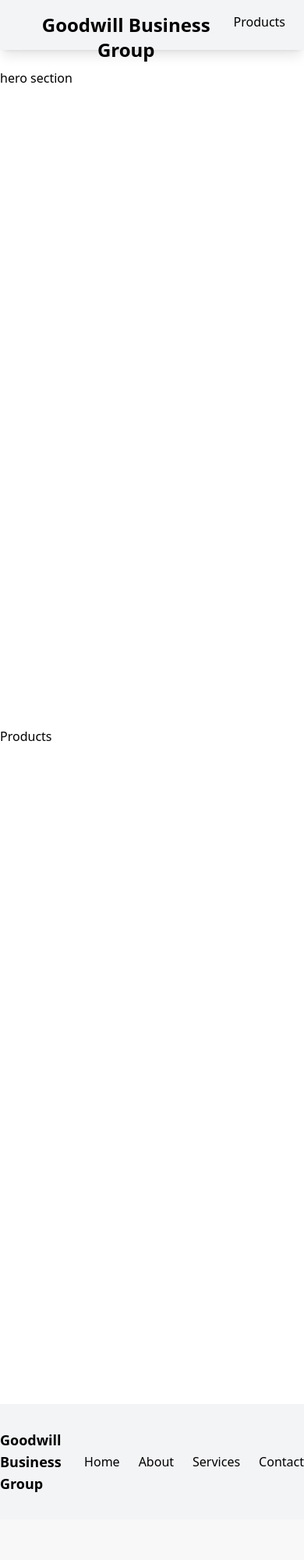
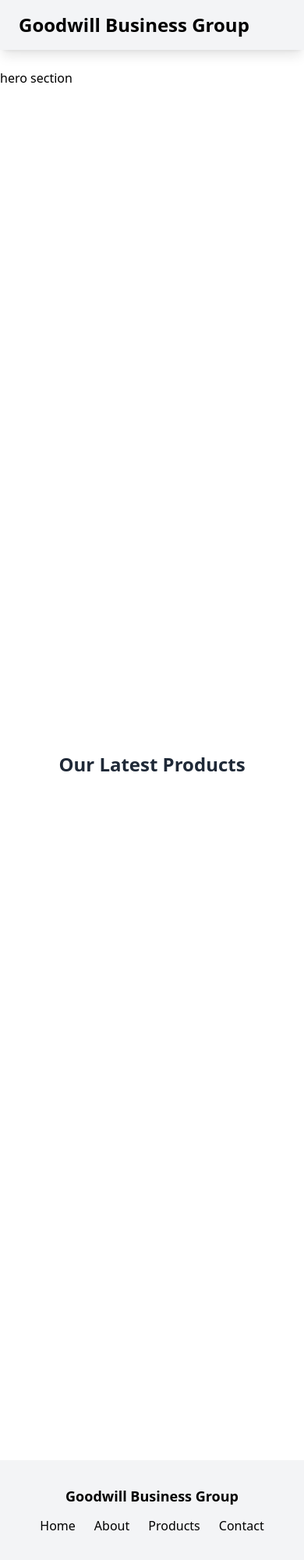
Before and after one commit to fendishatech/goodwil, a Node project: template src/views/home/index.ejs in a window 390 px wide. Shown: the whole page at 78% size. Before the commit the page ends 1913 px from the top, so only its background shows below. Run offline with Node 20 templates, Linux system fonts and the light colour scheme; the template is opened without the code that fills it, so the values that code supplies are empty; some libraries are stand-ins or nearby versions.

Commit message:
products section, header, footer

```diff
--- a/src/views/home/partials/products_section.ejs
+++ b/src/views/home/partials/products_section.ejs
@@ -1,3 +1,40 @@
-<section class="h-screen">
-  <h1>Products</h1>
+<section id="products" class="min-h-screen">
+  <h1 class="text-center text-gray-800 text-2xl font-semibold my-8">
+    Our Latest Products
+  </h1>
+  <div class="container mx-auto">
+    <div class="px-6 grid grid-cols-1 md:grid-cols-2 lg:grid-cols-3 gap-6">
+      <% for (let i = 0; i < products.length; i++) { %>
+      <div class="bg-white overflow-hidden shadow-md rounded-lg">
+        <img
+          src="<%= products[i].image %>"
+          alt="Product"
+          class="w-full h-48 object-cover"
+        />
+        <div class="p-4">
+          <h2 class="text-lgfont-bold mb-2">
+            <%#= products[i].name %>
+            <p class="text-gray-600 flex gap-3">
+              <svg
+                class="w-[20px] h-[20px]"
+                xmlns="http://www.w3.org/2000/svg"
+                viewBox="0 0 24 24"
+                fill="none"
+                stroke="currentColor"
+                stroke-width="2"
+                stroke-linecap="round"
+                stroke-linejoin="round"
+              >
+                <path
+                  d="M12 2c-4.97 0-9 4.03-9 9c0 6.75 9 13 9 13s9-6.25 9-13c0-4.97-4.03-9-9-9zm0 12.5c-1.38 0-2.5-1.12-2.5-2.5s1.12-2.5 2.5-2.5s2.5 1.12 2.5 2.5s-1.12 2.5-2.5 2.5z"
+                />
+              </svg>
+              <%= products[i].location %>
+            </p>
+          </h2>
+        </div>
+      </div>
+      <% } %>
+    </div>
+  </div>
 </section>
--- a/src/views/layouts/partials/footer.ejs
+++ b/src/views/layouts/partials/footer.ejs
@@ -1,10 +1,12 @@
-<footer class="bg-gray-100 text-black py-8">
-  <div class="container mx-auto flex justify-between items-center">
+<footer class="bg-gray-100 mt-10 text-black py-8">
+  <div
+    class="container mx-auto px-6 flex flex-col sm:flex-row justify-between items-center"
+  >
     <div class="text-lg font-bold">Goodwill Business Group</div>
-    <ul class="flex space-x-6">
+    <ul class="flex mt-3 sm:mt-0 space-x-6">
       <li><a href="#hero" class="hover:text-gray-400">Home</a></li>
       <li><a href="#about_us" class="hover:text-gray-400">About</a></li>
-      <li><a href="#services" class="hover:text-gray-400">Services</a></li>
+      <li><a href="#products" class="hover:text-gray-400">Products</a></li>
       <li><a href="#contact" class="hover:text-gray-400">Contact</a></li>
     </ul>
   </div>
--- a/src/views/layouts/partials/header.ejs
+++ b/src/views/layouts/partials/header.ejs
@@ -5,11 +5,12 @@
   <h1 class="text-2xl font-semibold text-center">Goodwill Business Group</h1>
   <!-- ========== End Logo ========== -->
   <!-- ========== Start Links ========== -->
-  <nav class="">
-    <ul>
-      <li>
-        <a href="/">Products</a>
-      </li>
+  <nav>
+    <ul class="hidden sm:flex sm:flex-row space-x-6">
+      <li><a href="#hero" class="hover:text-gray-400">Home</a></li>
+      <li><a href="#about_us" class="hover:text-gray-400">About</a></li>
+      <li><a href="#products" class="hover:text-gray-400">Products</a></li>
+      <li><a href="#contact" class="hover:text-gray-400">Contact</a></li>
     </ul>
   </nav>
   <!-- ========== End Links ========== -->
```
Also changed, not shown: src/routes/home.routes.js (+28 -1 lines), public/css/main.min.css, public/images/bole_bulbula_mariyam.jpg (added), public/images/bulgariya.jpg (added), public/images/egziabher_ab_megenagna.jpg (added), public/images/gerji_mebrat_hayil.jpg (added), public/images/meskel_flower.jpg (added).
